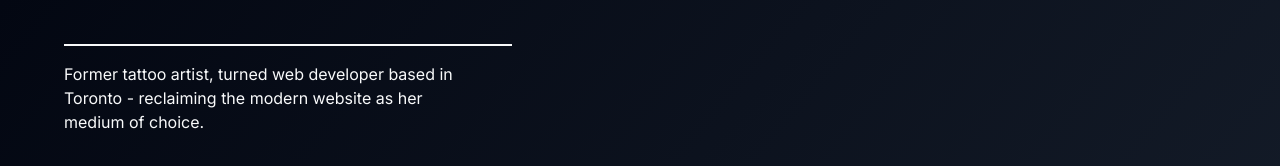
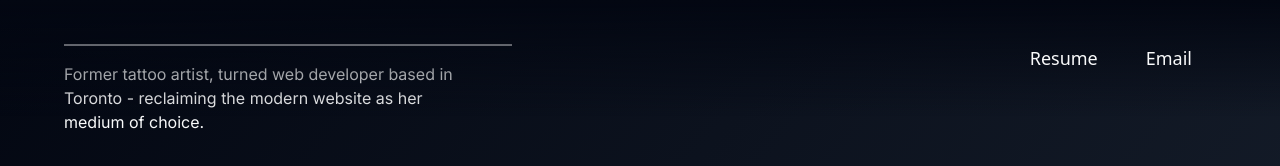
Before and after one commit to caseykoh/portfolio, a React (Vite) app: page / in a window 1280 px wide. Shown: the top 166 px of the page. Built offline with nearby package versions, Linux system fonts and the light colour scheme.

Commit message:
Added navbar with links

```diff
--- a/src/components/Home/Home.tsx
+++ b/src/components/Home/Home.tsx
@@ -1,9 +1,23 @@
 import photocard from "../../assets/casey-koh-photocard.jpg";
 import proxii_world_preview from "../../assets/proxii_world.png";
 import uiux_preview from "../../assets/uiux.png";
+import resume from "../../assets/caseykoh.pdf";
 
 const Home = () => {
   return (
+    <>
+      <div className="z-50 fixed top-0 w-full py-11 px-16 text-gray-50 text-right text-large bg-gradient-to-b from-gray-950 to-transparent">
+        <a href={resume} target="_blank" className="text-lg px-6">
+          Resume
+        </a>
+        <a
+          href="mailto:s.casey.koh@gmail.com"
+          target="_blank"
+          className="text-lg px-6"
+        >
+          Email
+        </a>
+      </div>
       <div className="min-w-full font-inter container min-h-screen px-16 text-gray-50 bg-gradient-to-br from-gray-950 to-gray-800 grid gap-5 grid-cols-[5fr_7fr]">
         <section className="max-w-md min-h-screen max-h-screen py-11 flex justify-between flex-col sticky top-0">
           <div className="border-t-2 border-gray-50 text-base pt-4">
@@ -53,7 +67,7 @@ const Home = () => {
           </div>
         </section>
         <div>
-        <section className="mt-56 mb-14 px-14 py-9 rounded-2xl bg-gray-950 top-56">
+          <section className="mt-64 mb-14 px-14 py-9 rounded-2xl bg-gray-950 top-56">
             <div className="inline-block">
               <h2 className="text-4xl font-bold inline-block">Selected Work</h2>
               <p className="inline-block align-top ms-1">&#40;2&#41;</p>
@@ -94,6 +108,7 @@ const Home = () => {
           </div>
         </div>
       </div>
+    </>
   );
 };
 
```
Also changed, not shown: 1 other file (tests, documents, lock files or other folders). Lines whose indentation alone changed are shown as unchanged.
